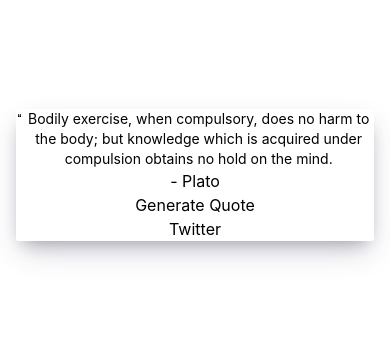
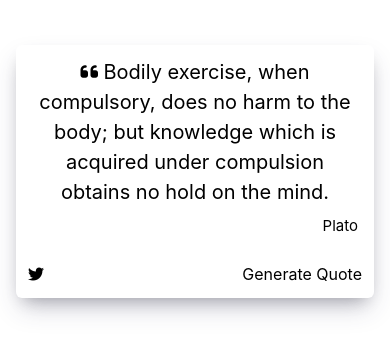
Before and after one commit to alanbacay02/random-quote-machine, a React (Create React App) app: page / in a window 390 px wide. Shown: the part 163-518 px from the top of the page. Built offline with nearby package versions, Linux system fonts and the light colour scheme.

Commit message:
Includes responsive Tailwind CSS. Removes react-icons, now includes fa-icons cdn.

```diff
--- a/package.json
+++ b/package.json
@@ -8,7 +8,6 @@
     "@testing-library/user-event": "^13.5.0",
     "react": "^18.2.0",
     "react-dom": "^18.2.0",
-    "react-icons": "^4.8.0",
     "react-scripts": "5.0.1",
     "web-vitals": "^2.1.4"
   },
--- a/public/index.html
+++ b/public/index.html
@@ -24,6 +24,7 @@
       work correctly both with client-side routing and a non-root public URL.
       Learn how to configure a non-root public URL by running `npm run build`.
     -->
+    <script src="https://kit.fontawesome.com/8e09bb60a7.js" crossorigin="anonymous"></script>
     <title>React App</title>
   </head>
   <body>
--- a/src/App.js
+++ b/src/App.js
@@ -1,21 +1,26 @@
 import './App.css';
 import PropTypes from 'prop-types';
 import { useState, useEffect } from 'react';
-import { FaQuoteLeft } from 'react-icons/fa';
 
 // Creates a function `QuoteBox` that accepts props `handleNewQuoteClick` which is a function and `currentQuote` which is an object.
 function QuoteBox( {handleNewQuoteClick, currentQuote} ) {
 	// Returns a child element `QuoteDisplay` with props `quote`, and three button elements.
 	return (
-		<div className="p-4">
-			<div id="quote-box" className="flex flex-col w-sm max-w-xl mx-auto mt-64 justify-center items-center rounded-sm">
-				<div id="quote" className="flex flex-row text-center mx-auto">
-					<FaQuoteLeft className="text-[13px] px-[2px] md:text-base"/>
-					<p id="text" className="text-sm px-0 mx-0 md:text-base xl:text-2xl">{currentQuote.quote}</p>
+		<div className="p-4 mt-48">
+			<div id="quote-box" className="flex flex-col w-sm max-w-xl rounded-md mx-auto text-center">
+				<div id="quote" className="flex flex-row justify-center px-4 pt-3 pb-2 m-0 break-words">
+
+					<p id="text" className="text-[20px] md:text-base m-0"><i className="fa fa-quote-left"></i> {currentQuote.quote}</p>
 				</div>
-				<p id="author" className=''> - {currentQuote.author}</p>
-				<button id="new-quote" onClick={handleNewQuoteClick} className=''>Generate Quote</button>
-				<a id="tweet-quote" href="https://twitter.com/intent/tweet" rel="noreferrer" target="_blank">Twitter</a>
+				<div className="flex flex-row justify-end pt-0 pr-4 pb-3">
+					<p id="author" className="text-[15px]">{currentQuote.author}</p>
+				</div>
+				<div className="flex flex-row justify-between py-3 px-3 m-0">
+					<a id="tweet-quote" href={`https://twitter.com/intent/tweet?text=${currentQuote.quote + ' - ' + currentQuote.author}`} rel="noreferrer" target="_blank">
+						<i className="fa-brands fa-twitter"></i>
+					</a>
+					<button id="new-quote" onClick={handleNewQuoteClick}>Generate Quote</button>
+				</div>
 			</div>
 		</div>
 	);
```
Also changed, not shown: 1 other file (tests, documents, lock files or other folders).
